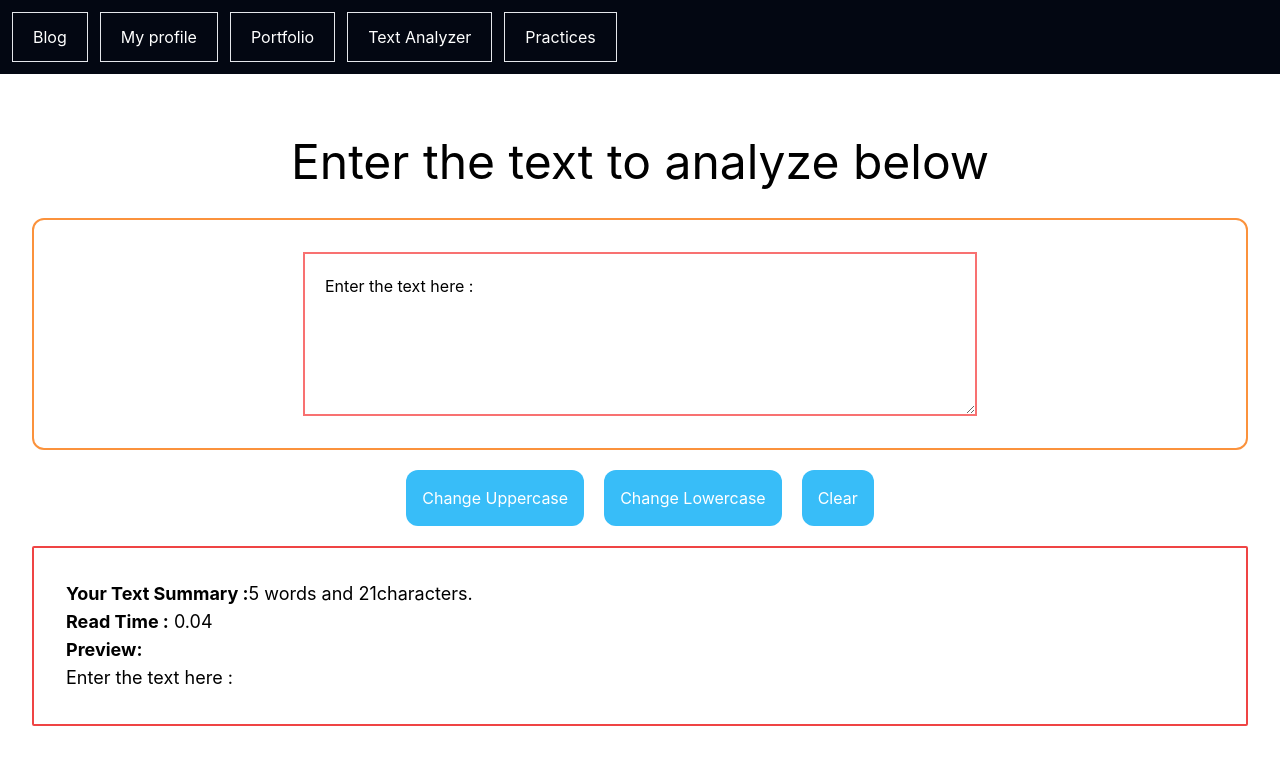
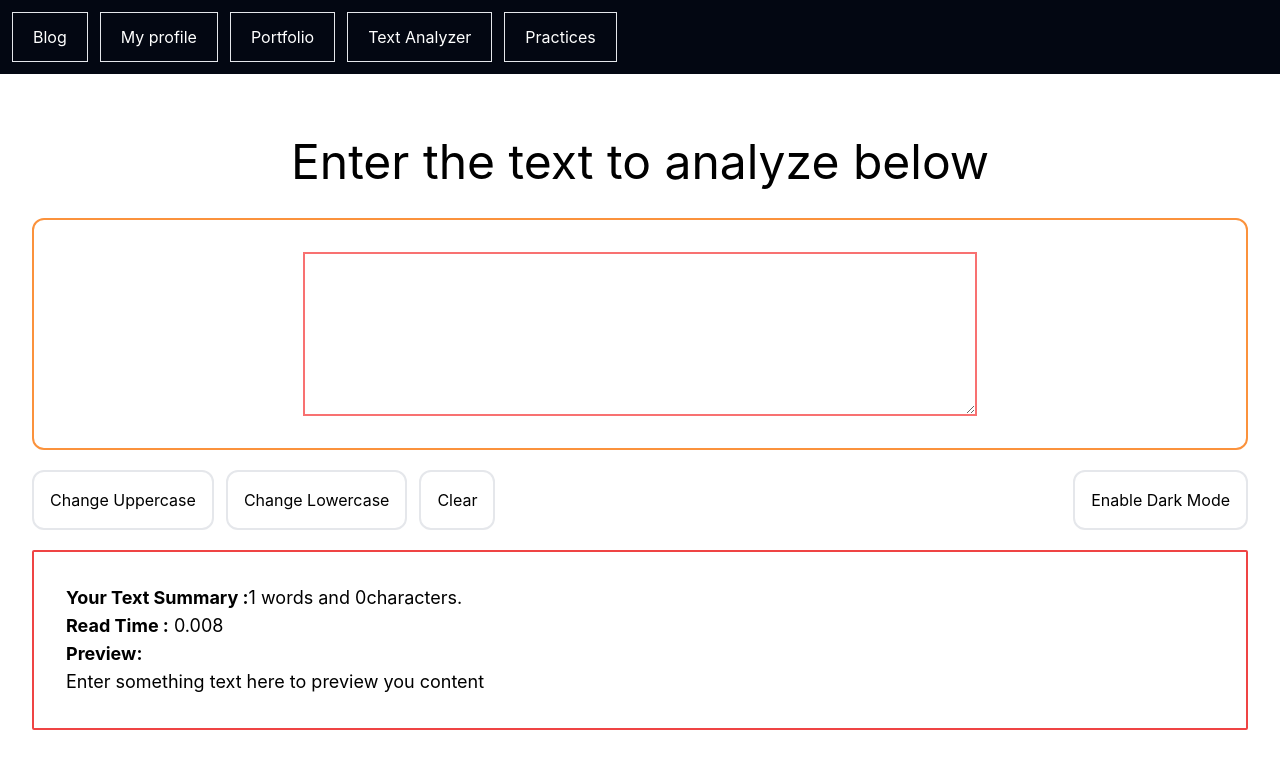
Before and after one commit to itslakshyayadav/my-react-blogpost, a React (Vite) app: page /example in a window 1280 px wide. Shown: the top 768 px of the page. Built offline with nearby package versions, Linux system fonts and the light colour scheme.

Commit message:
change  all commit

```diff
--- a/src/App.jsx
+++ b/src/App.jsx
@@ -10,7 +10,7 @@ function App() {
   return (
     <>
       <div className="container mx-auto">
-        <Home heading="Enter the text to analyze below"></Home>
+        <Home></Home>
         {/* <Portfolio
             fullName="Lakshya Yadav"
             address="Kota, RJ"
@@ -18,24 +18,7 @@ function App() {
             skills={["UI/UX", "Front EndDeveloper", "HTML"]}
             subSkills={["javaScript", "Bootstrap", "WAS"]}
             intro="I am Frontend Developer in Fyndster"
-          ></Portfolio>
-          <Portfolio
-          fullName="Vishal Yadav"
-          address="Noida, UP"
-          dp={vishalDp}
-          skills={["UI/UX", "Full Stack Developer", "VueJs"]}
-          subSkills={["CSS", "Azure", "Excel"]}
-          intro="I am Fullstack Developer in R-System"
-        ></Portfolio>
-        <Portfolio
-          fullName="Hitesh Yadav"
-          address="Mansgav, Ladpura"
-          dp={vishalDp}
-          skills={["Python", "Backend Developer", "mongoDB"]}
-          subSkills={["HTML", "CSS", "JavaScript"]}
-          intro="I am Backend Developer in CRM-Next"
-        ></Portfolio> */}
-
+          >
         {/* <Products></Products> */}
         {/* <Users></Users> */}
         {/* <br />
--- a/src/components/TextAnalyzer.jsx
+++ b/src/components/TextAnalyzer.jsx
@@ -1,8 +1,29 @@
 import { useState } from "react";
 
 function Home(props) {
-  const defaultValue = "Enter the text here :";
-  const [analyzerModel, setAnalyzerModel] = useState(defaultValue);
+  // const defaultValue = "lakshya";
+  const [analyzerModel, setAnalyzerModel] = useState("");
+  const [myStyle, setMyStyle] = useState({
+    color: "black",
+    backgroundColor: "white",
+  });
+  const [btnText, setBtn] = useState("Enable Dark Mode");
+  const darkModeBtn = () => {
+    if (myStyle.color === "black") {
+      setMyStyle({
+        color: "white",
+        backgroundColor: "black",
+      });
+      setBtn("Enable Light Mode");
+    } else {
+      setMyStyle({
+        color: "black",
+        backgroundColor: "white",
+        // border: "2px solid black",
+      });
+      setBtn("Enable White Mode");
+    }
+  };
 
   function onTextAreaInput(event) {
     console.log(`event`);
@@ -21,15 +42,16 @@ function Home(props) {
     setAnalyzerModel(lowValue);
   }
   function clearScreen() {
-    setAnalyzerModel(defaultValue);
+    setAnalyzerModel("");
   }
 
   return (
-    <div className="p-8 conatiner">
+    <div className="p-8 conatiner" style={myStyle}>
       <h1 className="text-center text-5xl p-8 container">{props.heading}</h1>
       <div className="flex justify-center border-2	 border-orange-400 p-8 rounded-xl">
         <textarea
           className="border-2 border-red-400 p-5"
+          style={myStyle}
           id="analyzerArea"
           cols="60"
           rows="5"
@@ -37,31 +59,43 @@ function Home(props) {
           onInput={onTextAreaInput}
         ></textarea>
       </div>
-      <div className="flex gap-5 justify-center">
+      <div className="flex justify-between ">
+        <div className="flex gap-3">
           <button
-          id=""
+            style={myStyle}
             type="button"
-          className=" my-5 rounded-xl	bg-sky-400	p-4 text-white"
+            className=" my-5 border-2 rounded-xl	bg-sky-400	p-4 text-white"
             onClick={changeUpperCase}
           >
             Change Uppercase
           </button>
           <button
-          id=""
+            style={myStyle}
             type="button"
-          className=" my-5 rounded-xl	bg-sky-400	p-4 text-white"
+            className=" my-5 border-2 rounded-xl	bg-sky-400	p-4 text-white"
             onClick={changeLowerCase}
           >
             Change Lowercase
           </button>
           <button
-          id=""
+            style={myStyle}
             type="button"
-          className=" my-5 rounded-xl	bg-sky-400	p-4 text-white btn-success"
+            className=" my-5 border-2 rounded-xl	bg-sky-400	p-4 text-white btn-success"
             onClick={clearScreen}
           >
             Clear
           </button>
+        </div>
+        <div>
+          <button
+            style={myStyle}
+            type="button"
+            className=" my-5 border-2  rounded-xl	bg-sky-400	p-4 text-white btn-success"
+            onClick={darkModeBtn}
+          >
+            {btnText}
+          </button>
+        </div>
       </div>
       <div className="container border-2 border-red-500 rounded-sm">
         <h1 className=" text-lg p-8 container">
@@ -75,7 +109,11 @@ function Home(props) {
           </p>
           <h1>
             <b>Preview:</b>
-            <p>{analyzerModel}</p>
+            <p>
+              {analyzerModel.length > 0
+                ? analyzerModel
+                : "Enter something text here to preview you content"}
+            </p>
           </h1>
         </h1>
       </div>
--- a/src/pages/home.jsx
+++ b/src/pages/home.jsx
@@ -2,7 +2,7 @@ import { Link, Outlet } from "react-router-dom";
 
 function Home() {
   return (
-    <>
+    <div>
       <div className="">
         <div className="flex gap-3 p-3 bg-gray-950">
           <Link className="border text-white py-3 px-5" to="/blog">
@@ -25,7 +25,7 @@ function Home() {
           <Outlet></Outlet>
         </div>
       </div>
-    </>
+    </div>
   );
 }
 
--- a/src/pages/practices.jsx
+++ b/src/pages/practices.jsx
@@ -5,19 +5,19 @@ export default function Practice() {
     <div className="border bg-red-50 p-8">
       <div className="flex my-4 gap-2">
         <Link className="border-2 py-3 px-5" to="/practices/change-color">
-          Color change
+          <b>Color change</b>
         </Link>
         <Link className="border-2 py-3 px-5" to="/practices/counter">
-          Counter
+          <b>Counter</b>
         </Link>
         <Link className="border-2 py-3 px-5" to="/practices/typewriter">
-          Typewriter
+          <b>Typewriter</b>
         </Link>
         <Link className="border-2 py-3 px-5" to="/practices/numberwriter">
-          Numberwriter
+          <b>Numberwriter</b>
         </Link>
         <Link className="border-2 py-3 px-5" to="/practices/elements">
-          Elements
+          <b>Predict Age</b>
         </Link>
       </div>
 
--- a/src/pages/practices/elements.jsx
+++ b/src/pages/practices/elements.jsx
@@ -4,6 +4,27 @@ function Elements() {
   const [age, setAge] = useState(0);
   const [showDisclaimer, setShowDisclaimer] = useState(false);
   const [gender, setGender] = useState(false);
+  const [myStyle, setMyStyle] = useState({
+    color: "black",
+    backgroundColor: "white",
+  });
+  const [btnText, setBtnText] = useState("Enable Dark Mode");
+  const darkModeBtn = () => {
+    if (myStyle.color === "black") {
+      setMyStyle({
+        color: "white",
+        backgroundColor: "black",
+      });
+      setBtnText("Enable Light Mode");
+    } else {
+      setMyStyle({
+        color: "black",
+        backgroundColor: "white",
+        border: "2px solid black",
+      });
+      setBtnText("Enable Dark Mode");
+    }
+  };
 
   function onInputChange(event) {
     const value = event.target.value;
@@ -27,12 +48,14 @@ function Elements() {
   }
 
   return (
-    <div className="flex flex-col">
+    <>
+      <div className="flex flex-col border-2 p-5 bg-white" style={myStyle}>
         <div className="flex py-2 ">
           <label htmlFor="age">
             Age :{" "}
             <input
-            className="text-center rounded-xl p-2"
+              className="text-center border rounded-xl p-2"
+              style={myStyle}
               type="text"
               value={age}
               onInput={onInputChange}
@@ -67,6 +90,7 @@ function Elements() {
         <div className="flex  gap-1 py-2">
           <label htmlFor="age">Select gender : </label>
           <select
+            style={myStyle}
             type="checkbox"
             value={gender}
             onInput={(event) => {
@@ -84,6 +108,16 @@ function Elements() {
           {gender === "others" && <p>I am Others.</p>}
         </div>
       </div>
+      <div className="flex justify-end">
+        <button
+          type="button"
+          className=" border bg-blue-100 my-5 rounded-md px-5 py-3 max-w-xl "
+          onClick={darkModeBtn}
+        >
+          {btnText}
+        </button>
+      </div>
+    </>
   );
 }
 
--- a/src/pages/practices/numberwriter.jsx
+++ b/src/pages/practices/numberwriter.jsx
@@ -1,24 +1,48 @@
 import { useState } from "react";
 
-export default function numberwriter() {
+export default function Numberwriter() {
   const defaultValue = "15/12/2002.";
+  const [numberWriter, setNumberWriter] = useState(defaultValue);
+  const [myStyle, setMyStyle] = useState({
+    color: "black",
+    backgroundColor: "white",
+  });
+  const [btnText, setBtnText] = useState("Enable Dark Mode");
 
-  const [numberwriter, setNumberWriter] = useState(defaultValue);
   function printNumber(letter) {
-    const newValue = numberwriter + letter;
+    const newValue = numberWriter + letter;
     setNumberWriter(newValue);
   }
+
+  const darkModeBtn = () => {
+    if (myStyle.color === "black") {
+      setMyStyle({
+        color: "white",
+        backgroundColor: "black",
+      });
+      setBtnText("Enable Light Mode");
+    } else {
+      setMyStyle({
+        color: "black",
+        backgroundColor: "white",
+        border: "2px solid black",
+      });
+      setBtnText("Enable Dark Mode");
+    }
+  };
+
   function clearScreen() {
     setNumberWriter("");
   }
+
   function resetScreen() {
     setNumberWriter(defaultValue);
   }
 
   return (
-    <div className="flex flex-col">
+    <div className="flex flex-col border-2 p-5" style={myStyle}>
       <div id="result" className="py-1">
-        Typed Number : {numberwriter}
+        Typed Number : {numberWriter}
       </div>
       <div className="flex gap-2 ">
         <button
@@ -76,7 +100,10 @@ export default function numberwriter() {
           6
         </button>
       </div>
+      <div className="flex justify-between 	">
+        <div className="flex gap-2">
           <button
+            style={myStyle}
             type="button"
             className="border bg-blue-100 my-5 rounded-md px-5 py-3 max-w-xl"
             onClick={function () {
@@ -86,6 +113,7 @@ export default function numberwriter() {
             Clear
           </button>
           <button
+            style={myStyle}
             type="button"
             className="border bg-blue-100 my-5 rounded-md px-5 py-3 max-w-xl"
             onClick={function () {
@@ -95,5 +123,17 @@ export default function numberwriter() {
             Reset
           </button>
         </div>
+        <div className="flex">
+          <button
+            type="button"
+            className=" border bg-blue-100 my-5 rounded-md px-5 py-3 max-w-xl "
+            style={myStyle}
+            onClick={darkModeBtn}
+          >
+            {btnText}
+          </button>
+        </div>
+      </div>
+    </div>
   );
 }
--- a/src/pages/practices/typewriter.jsx
+++ b/src/pages/practices/typewriter.jsx
@@ -2,6 +2,11 @@ import { useState } from "react";
 
 export default function Typewriter() {
   const defaultValue = "Laskhya";
+  const [myStyle, setMyStyle] = useState({
+    color: "black",
+    backgroundColor: "white",
+  });
+  const [btnText, setBtnText] = useState("Enable Dark Mode");
 
   const [typewriter, setTypewriter] = useState(defaultValue);
   function printLetter(letter) {
@@ -15,8 +20,25 @@ export default function Typewriter() {
     setTypewriter(defaultValue);
   }
 
+  const darkModeBtn = () => {
+    if (myStyle.color === "black") {
+      setMyStyle({
+        color: "white",
+        backgroundColor: "black",
+      });
+      setBtnText("Enable Light Mode");
+    } else {
+      setMyStyle({
+        color: "black",
+        backgroundColor: "white",
+        border: "2px solid black",
+      });
+      setBtnText("Enable Dark Mode");
+    }
+  };
+
   return (
-    <div className="flex flex-col bg-red-100 p-5">
+    <div className="flex flex-col bg-white p-5" style={myStyle}>
       <div id="result" className="py-1">
         Typed Text: {typewriter}
       </div>
@@ -76,7 +98,10 @@ export default function Typewriter() {
           Y
         </button>
       </div>
+      <div className="flex justify-between ">
+        <div className="flex gap-2 ">
           <button
+            style={myStyle}
             type="button"
             className="border-2 bg-blue-100 my-5 rounded-md px-5 py-3 max-w-xl"
             onClick={function () {
@@ -86,6 +111,7 @@ export default function Typewriter() {
             Clear
           </button>
           <button
+            style={myStyle}
             type="button"
             className="border-2 bg-blue-100 my-5 rounded-md px-5 py-3 max-w-xl"
             onClick={function () {
@@ -95,5 +121,17 @@ export default function Typewriter() {
             Reset
           </button>
         </div>
+        <div>
+          <button
+            type="button"
+            className=" border bg-blue-100 my-5 rounded-md px-5 py-3 max-w-xl "
+            style={myStyle}
+            onClick={darkModeBtn}
+          >
+            {btnText}
+          </button>
+        </div>
+      </div>
+    </div>
   );
 }
```
Lines whose indentation alone changed are shown as unchanged.
